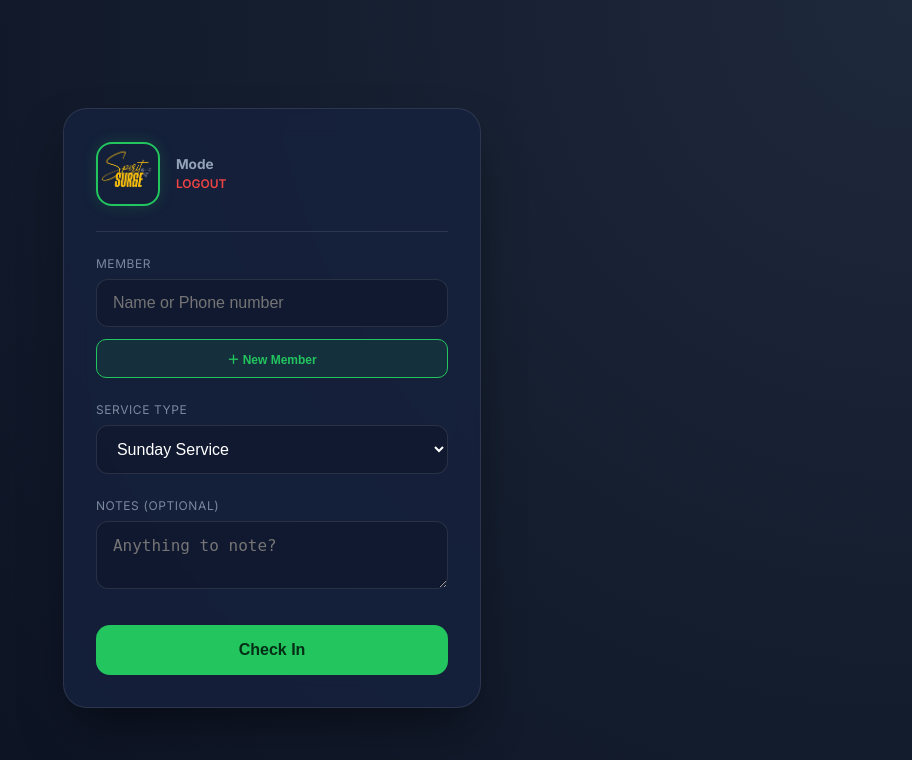
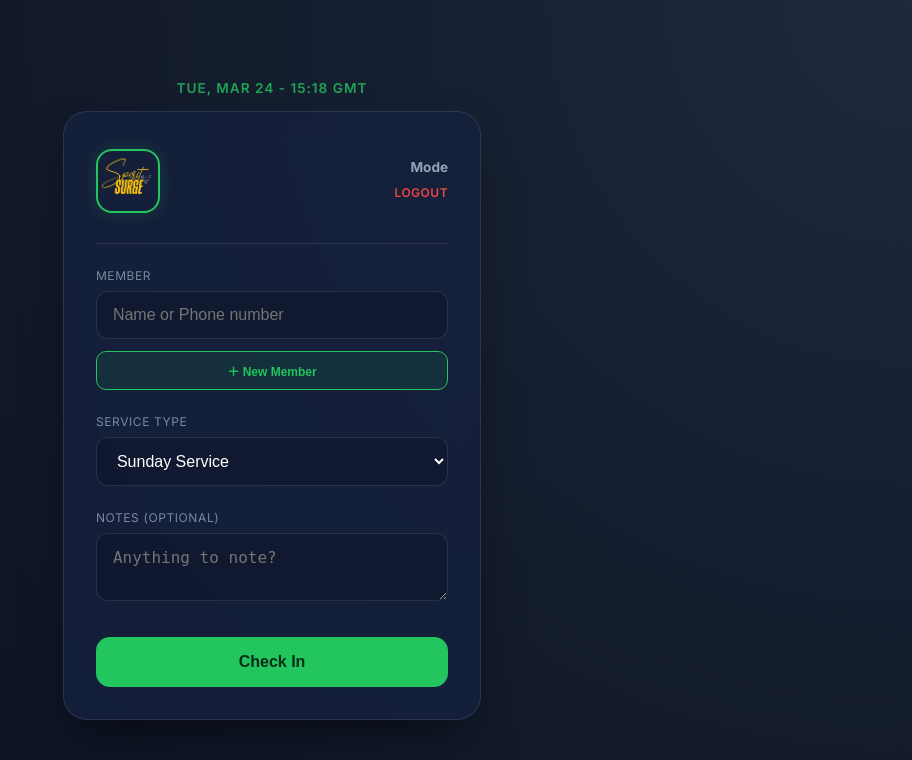
Before and after one commit to whoIsOneZero/attendance_website, a Flask app: template templates/index.html in a window 1280 px wide. Shown: the top 760 px of the page, without its empty margins (368-1280 px from the left). Run offline with Flask 3, Linux system fonts and the light colour scheme; the template is opened without the code that fills it, so the values that code supplies are empty.

Commit message:
ui updates: name field, header text and button

```diff
--- a/static/script.js
+++ b/static/script.js
@@ -68,6 +68,42 @@ function showPopup(message, type = "success") {
   }, 4000);
 }
 
+function updateDateTime() {
+  const dateTimeDisplay = document.getElementById("date-time");
+  if (!dateTimeDisplay) return;
+
+  const now = new Date();
+
+  // Extract UTC components
+  const days = ["Sun", "Mon", "Tue", "Wed", "Thu", "Fri", "Sat"];
+  const months = [
+    "Jan",
+    "Feb",
+    "Mar",
+    "Apr",
+    "May",
+    "Jun",
+    "Jul",
+    "Aug",
+    "Sep",
+    "Oct",
+    "Nov",
+    "Dec",
+  ];
+
+  const dayName = days[now.getUTCDay()];
+  const monthName = months[now.getUTCMonth()];
+  const date = now.getUTCDate();
+  const hours = String(now.getUTCHours()).padStart(2, "0");
+  const minutes = String(now.getUTCMinutes()).padStart(2, "0");
+
+  // Format: "Wed, Mar 25 - 15:09 GMT"
+  dateTimeDisplay.textContent = `${dayName}, ${monthName} ${date} - ${hours}:${minutes} GMT`;
+}
+
+setInterval(updateDateTime, 1000);
+updateDateTime();
+
 if (form) {
   // 1. Attendance Submission (Clock In)
   form.addEventListener("submit", async (e) => {
@@ -120,10 +156,15 @@ if (form) {
 
   // 2. Search & Edit Visibility
   const suggestionsContainer = document.getElementById("customSuggestions");
+  const clearSearchBtn = document.getElementById("clearSearch");
 
   memberInput.addEventListener("input", (e) => {
     if (!suggestionsContainer) return;
     const val = e.target.value.toLowerCase().trim();
+
+    // Show/Hide the Clear button
+    clearSearchBtn.style.display = val.length > 0 ? "flex" : "none";
+
     suggestionsContainer.innerHTML = "";
 
     if (val.length < 2) {
@@ -161,6 +202,15 @@ if (form) {
       hiddenIdInput.value = "";
       openUpdateBtn.style.display = "none";
     }
+
+    clearSearchBtn.addEventListener("click", () => {
+      memberInput.value = "";
+      hiddenIdInput.value = "";
+      clearSearchBtn.style.display = "none";
+      suggestionsContainer.style.display = "none";
+      openUpdateBtn.style.display = "none";
+      memberInput.focus(); // Keep focus for the next search
+    });
   });
 
   // Close dropdown if user clicks outside
--- a/static/style.css
+++ b/static/style.css
@@ -56,13 +56,29 @@ body {
 .header {
   display: flex;
   flex-direction: row;
-  justify-content: flex-start;
+  justify-content: space-between;
   align-items: center;
   text-align: left;
   border-bottom: 1px solid var(--glass-border);
   padding-bottom: 1.5rem;
   margin-bottom: 1.5rem;
   gap: 1rem;
+}
+
+.header-text {
+  text-align: right;
+}
+
+.logout-link {
+  color: var(--error);
+  text-decoration: none;
+  font-size: 0.75rem;
+  font-weight: 700;
+  text-transform: uppercase;
+  display: inline-block;
+  margin-top: 4px;
+  padding: 4px 0;
+  letter-spacing: 0.5px;
 }
 
 .logo {
@@ -408,3 +424,44 @@ form textarea:focus {
   background: rgba(34, 197, 94, 0.2);
   color: var(--accent-green);
 }
+
+.clear-btn {
+  position: absolute;
+  right: 12px;
+  top: 50%;
+  transform: translateY(-50%);
+  background: rgba(255, 255, 255, 0.1);
+  border: none;
+  color: var(--text-muted);
+  width: 24px;
+  height: 24px;
+  border-radius: 50%;
+  display: flex;
+  align-items: center;
+  justify-content: center;
+  cursor: pointer;
+  font-size: 18px;
+  transition: all 0.2s ease;
+  z-index: 5;
+}
+
+.clear-btn:hover {
+  background: rgba(239, 68, 68, 0.2);
+  color: var(--error);
+}
+
+/* Ensure the input doesn't hide text behind the X */
+#memberSearch {
+  padding-right: 40px !important;
+}
+
+#date-time {
+  text-align: center;
+  font-size: 0.85rem;
+  color: var(--accent-green);
+  font-weight: 600;
+  letter-spacing: 1px;
+  margin-bottom: 15px;
+  text-transform: uppercase;
+  opacity: 0.8;
+}
--- a/templates/index.html
+++ b/templates/index.html
@@ -35,14 +35,23 @@
         <form id="attendanceForm">
           <div class="search-wrapper" style="position: relative">
             <label for="memberSearch">Member</label>
-            <div class="search-container">
+            <div class="search-input-container" style="position: relative">
               <input
                 type="text"
                 id="memberSearch"
                 placeholder="Name or Phone number"
                 required
                 autocomplete="off"
+                style="padding-right: 40px"
               />
+              <button
+                type="button"
+                id="clearSearch"
+                class="clear-btn"
+                style="display: none"
+              >
+                &times;
+              </button>
             </div>
             <div id="customSuggestions" class="custom-dropdown"></div>
           </div>
```
